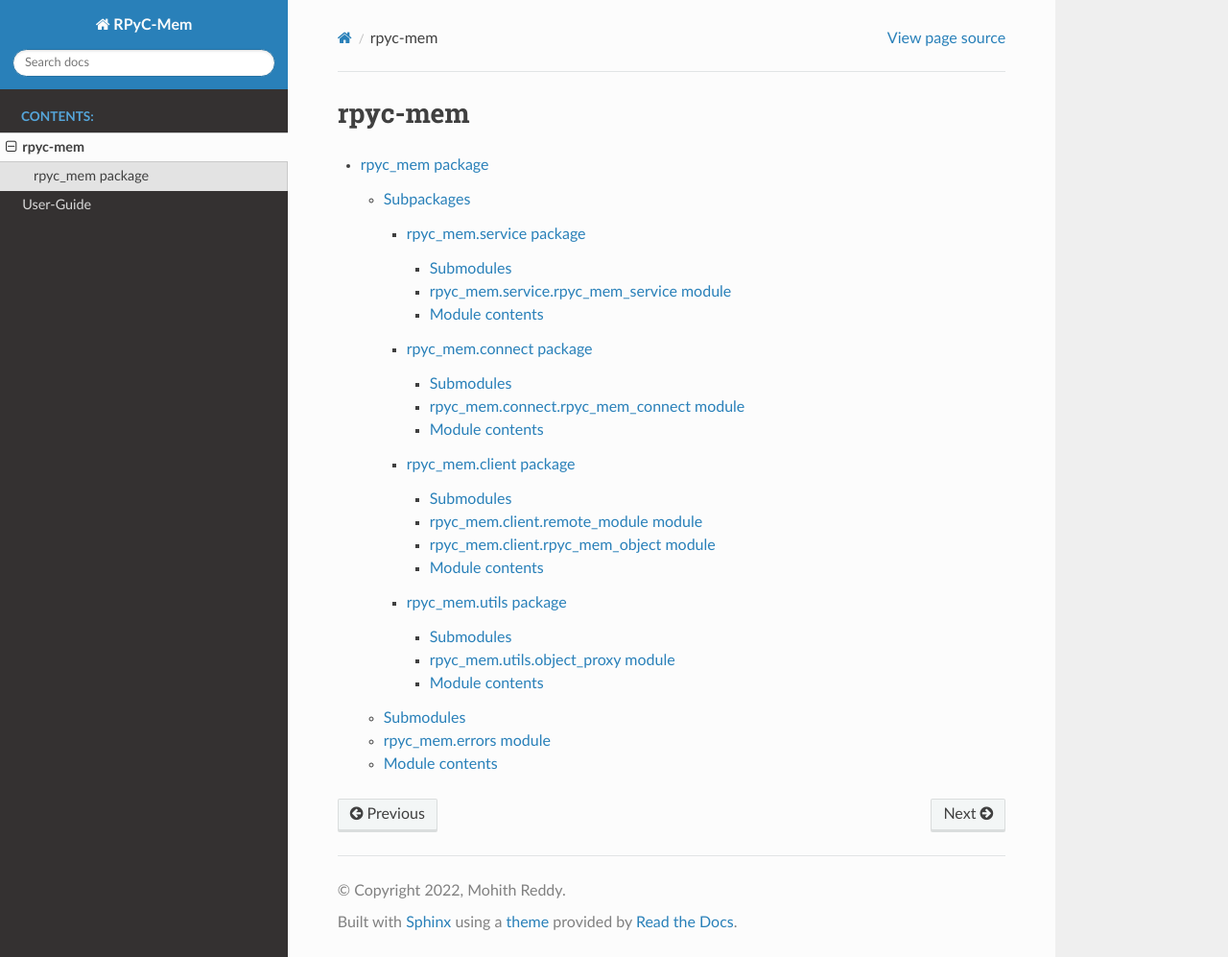
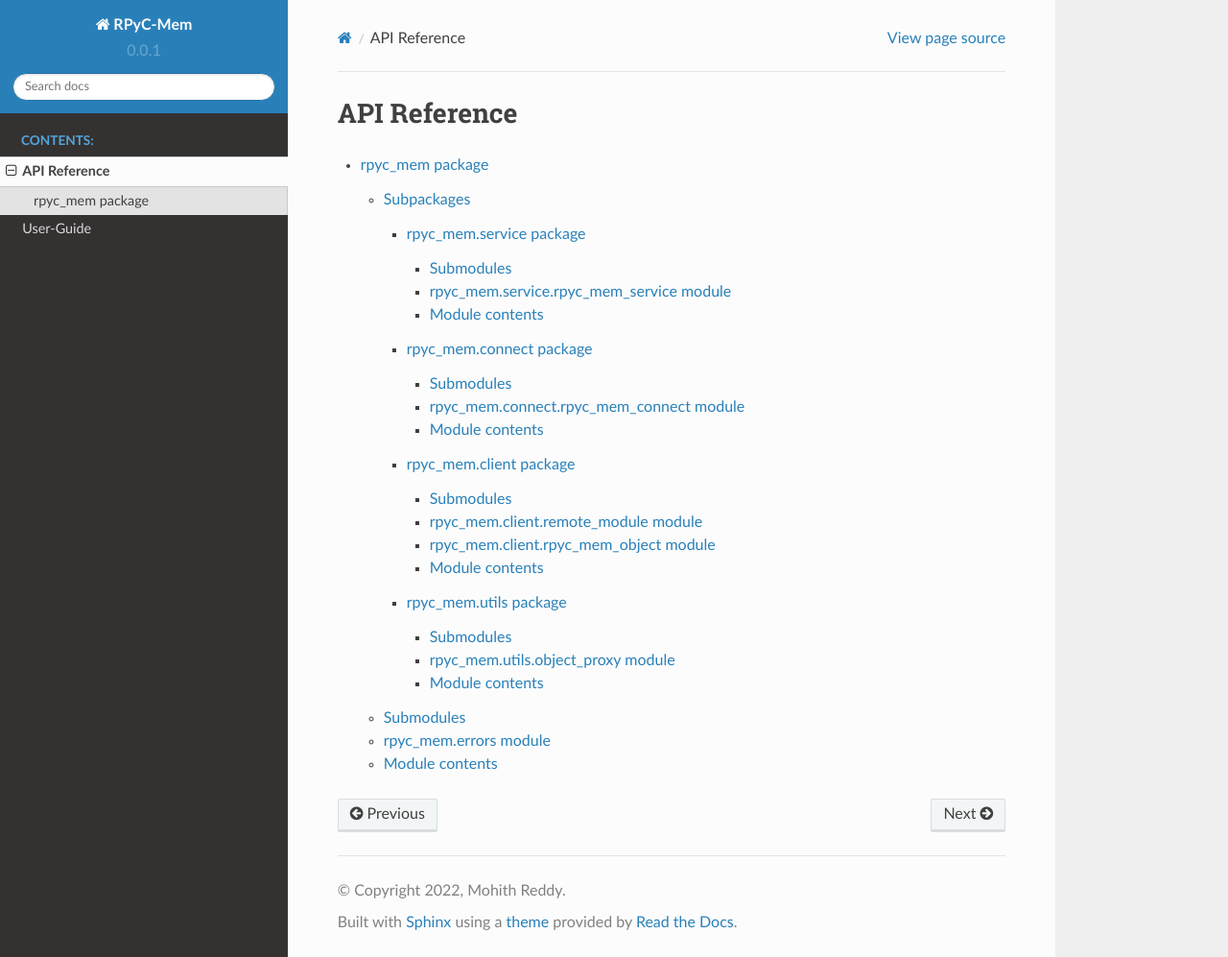
Before and after one commit to m0hithreddy/rpyc-mem, a Sphinx documentation site: the page built from docs/api/modules.rst, in a window 1280 px wide and 997 px high. Shown: the whole window at 96% size. Built offline with Sphinx 7.4.7 and the Read the Docs theme 2.0.0, drawn with Linux system fonts in a browser that asks for light colours.

Commit message:
Style the docs

```diff
--- a/docs/api/modules.rst
+++ b/docs/api/modules.rst
@@ -1,5 +1,5 @@
-rpyc-mem
-========
+API Reference
+=============
 
 .. toctree::
    :maxdepth: 4
--- a/docs/conf.py
+++ b/docs/conf.py
@@ -14,6 +14,7 @@ import os
 import sys
 sys.path.insert(0, os.path.dirname(os.path.dirname(os.path.abspath(__file__))))
 
+from rpyc_mem import __version__    # noqa
 
 # -- Project information -----------------------------------------------------
 
@@ -23,7 +24,6 @@ author = 'Mohith Reddy'
 
 # The full version, including alpha/beta/rc tags
 release = '0.0.1'
-
 
 # -- General configuration ---------------------------------------------------
 
@@ -42,6 +42,7 @@ templates_path = ['_templates']
 # This pattern also affects html_static_path and html_extra_path.
 exclude_patterns = ['_build', 'Thumbs.db', '.DS_Store']
 
+version = __version__
 
 # -- Options for HTML output -------------------------------------------------
 
@@ -50,6 +51,8 @@ exclude_patterns = ['_build', 'Thumbs.db', '.DS_Store']
 #
 html_theme = 'sphinx_rtd_theme'
 
+autodoc_member_order = 'bysource'
+
 # Add any paths that contain custom static files (such as style sheets) here,
 # relative to this directory. They are copied after the builtin static files,
 # so a file named "default.css" will overwrite the builtin "default.css".
```
